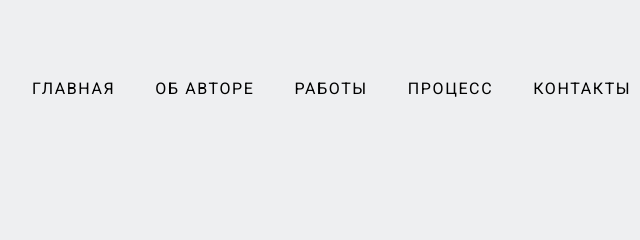
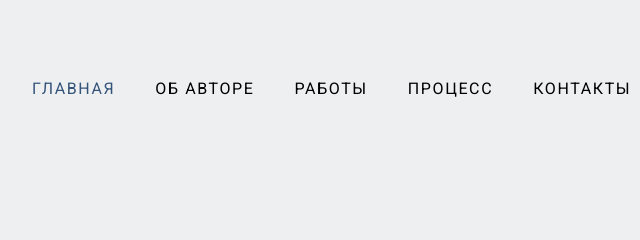
Before and after one commit to KRybiy/Hillel_lesson_10, a plain HTML site: page index.html in a window 1280 px wide. Shown: the top 240 px of the page, 58-698 px from the left. Drawn offline with Linux system fonts and the light colour scheme.

Commit message:
added class active to menu link

```diff
--- a/assets/css/style.css
+++ b/assets/css/style.css
@@ -80,6 +80,10 @@ a {
   letter-spacing: var(--letter-spacing);
   display: block;
   transition: scale 0.1s;
+}
+
+.navbar__link__active {
+  color: var(--color-blue);
 }
 
 .navbar__link:hover {
--- a/index.html
+++ b/index.html
@@ -20,7 +20,7 @@
       <nav class="navbar">
         <ul class="navbar__list">
           <li class="navbar__item">
-            <a class="navbar__link" href="">ГЛАВНАЯ</a>
+            <a class="navbar__link navbar__link__active" href="">ГЛАВНАЯ</a>
           </li>
           <li class="navbar__item">
             <a class="navbar__link" href="">ОБ АВТОРЕ</a>
```
